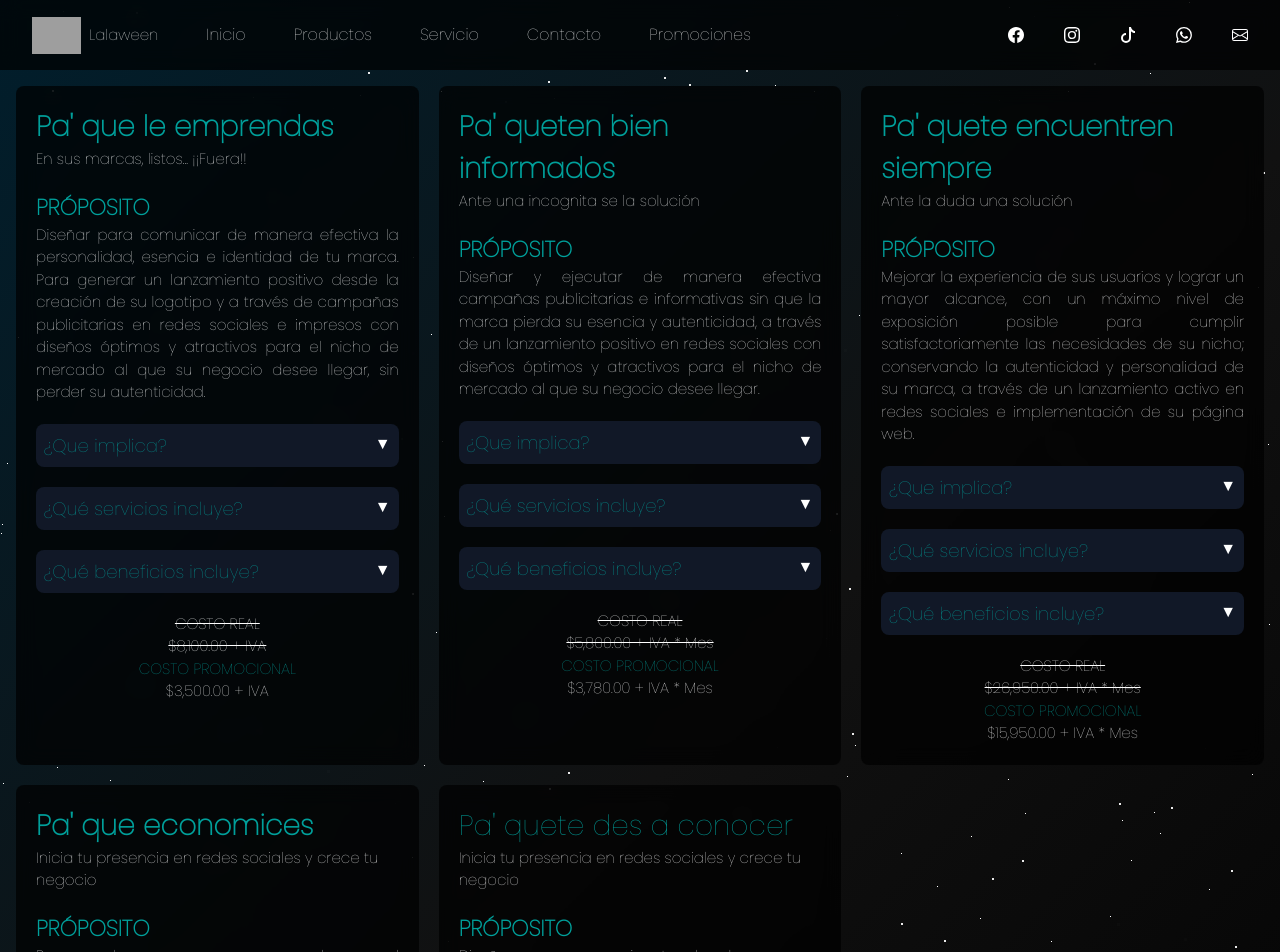
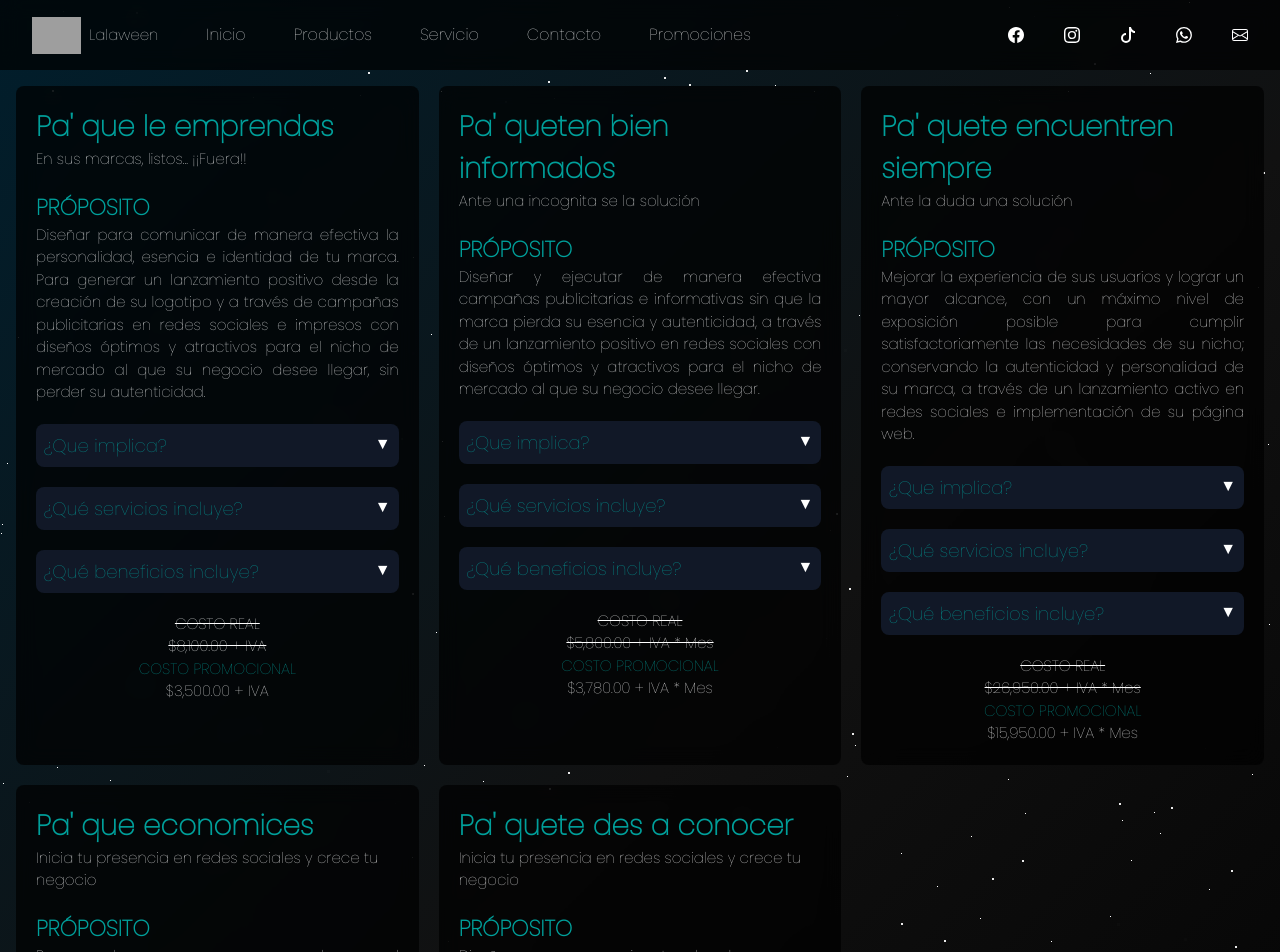
Before and after one commit to AngelLuna17-code/Lalaween, a React (Create React App) app: page / in a window 1280 px wide. Shown: the top 952 px of the page. Built offline with nearby package versions, Linux system fonts and the light colour scheme; grey boxes are pictures that could not be loaded.

Commit message:
estilado fuente

```diff
--- a/src/components/Promociones.tsx
+++ b/src/components/Promociones.tsx
@@ -210,7 +210,7 @@ export default function App() {
             {/*Pa' quete des a conocer */}
             <div className='p-5 rounded-lg' style={{ background: 'rgba(0, 0, 0, 0.7)', backdropFilter: 'blur(10px)', WebkitBackdropFilter: 'blur(10px)' }}>                <div className='text-white'>
                 <div>
-                    <h3 className='text-[#00a09b]'>Pa' quete des a conocer</h3>
+                    <h3 className='text-[#00a09b] font-black'>Pa' quete des a conocer</h3>
                     <p>Inicia tu presencia en redes sociales y crece tu negocio</p>
                 </div>
                 <div className='mt-5'>
```
